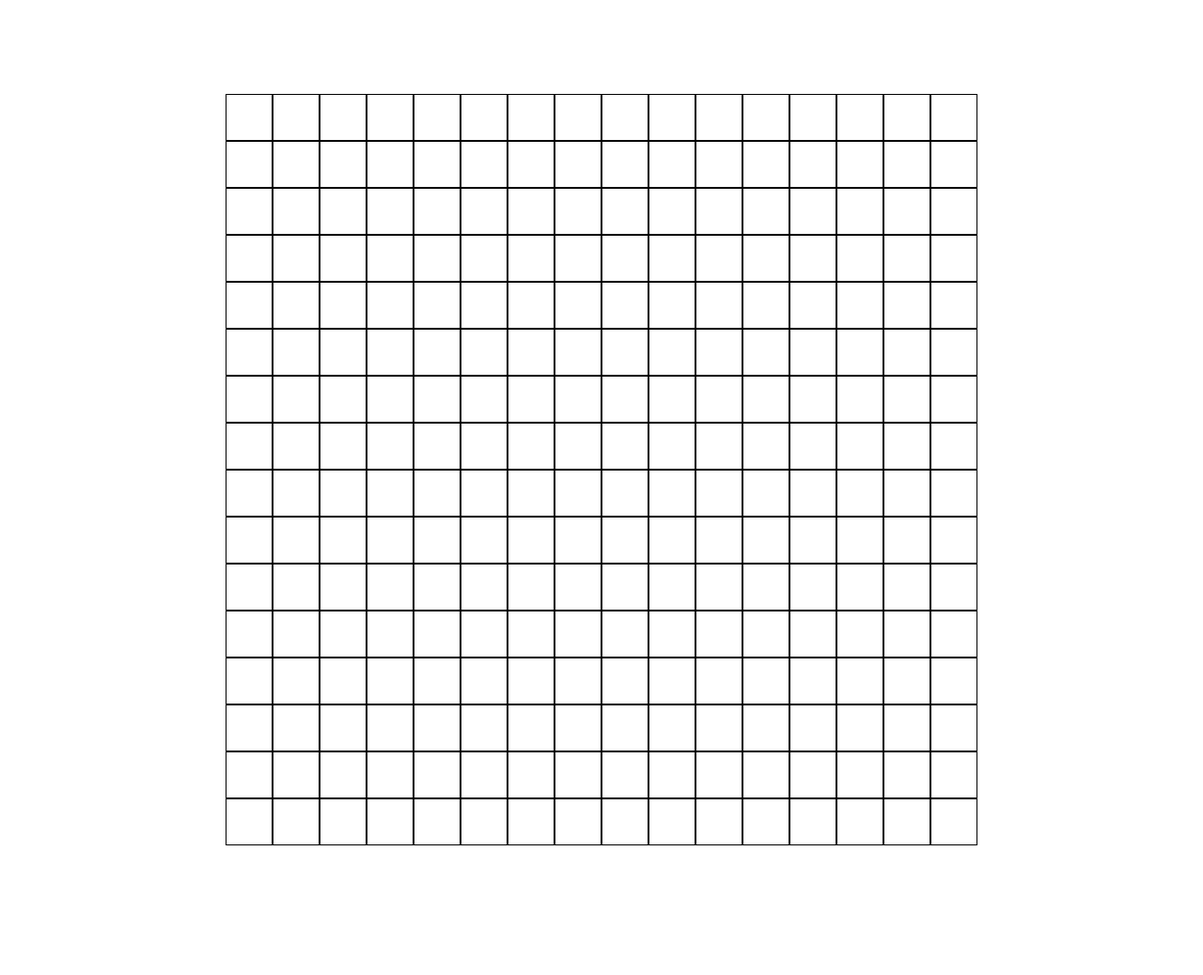
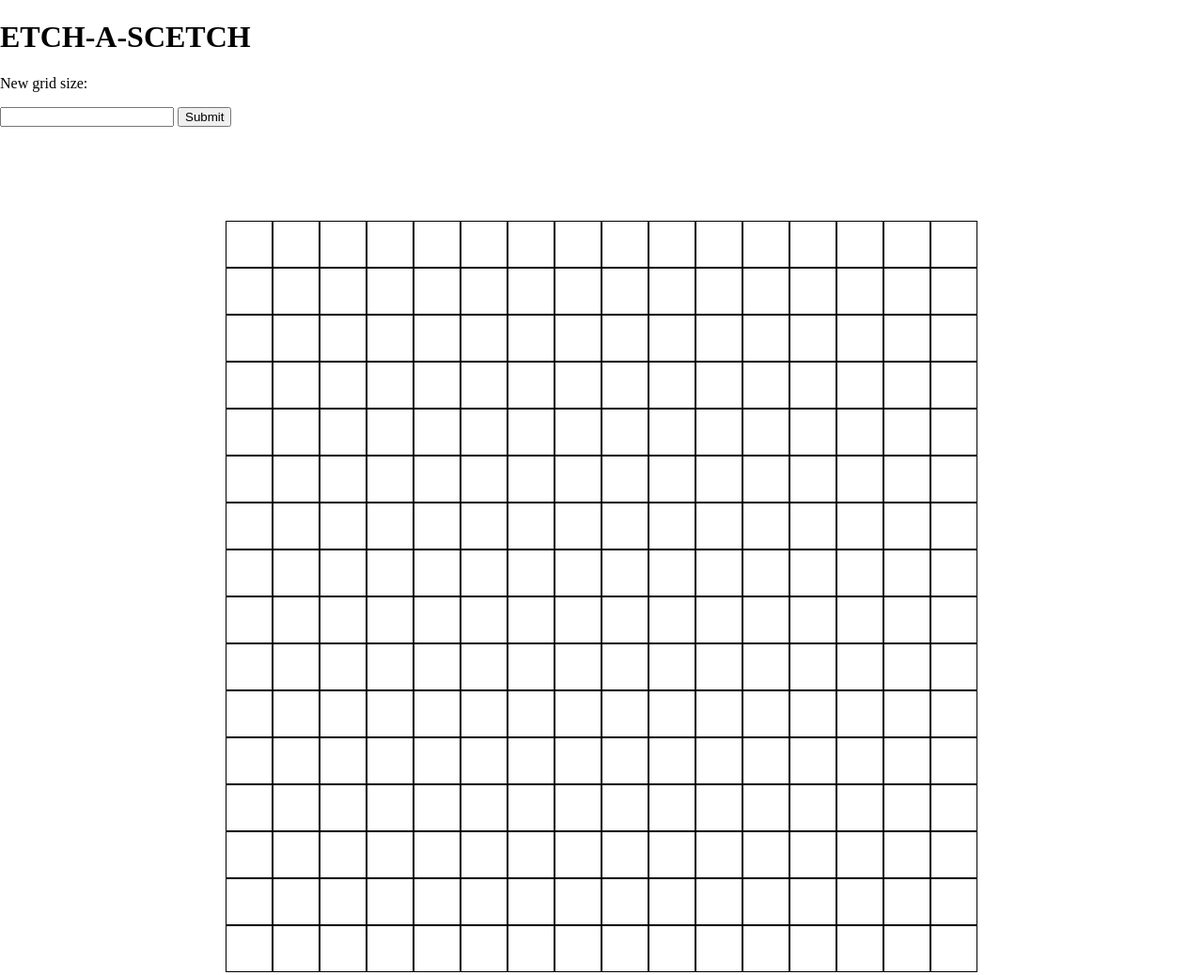
Before and after one commit to vdmshdrn/etch-a-scetch, a plain HTML site: page index.html in a window 1280 px wide. Shown: the whole page at 94% size. Before the commit the page ends 1000 px from the top, so only its background shows below. Drawn offline with Linux system fonts and the light colour scheme.

Commit message:
Add header div

```diff
--- a/index.html
+++ b/index.html
@@ -1,5 +1,6 @@
 <!DOCTYPE html>
 <html lang="en">
+
 <head>
     <meta charset="UTF-8">
     <meta http-equiv="X-UA-Compatible" content="IE=edge">
@@ -8,9 +9,20 @@
     <script src="etch-a-scetch.js" defer></script>
     <title>etch-a-scetch</title>
 </head>
+
 <body>
+    <div class="header">
+        <h1>ETCH-A-SCETCH</h1>
+
+        <div class="form">
+            <p>New grid size:</p>
+            <input type="text" class="user-input">
+            <button class="user-sabmit">Submit</button>
+        </div>
+    </div>
     <div class="container">
 
     </div>
 </body>
+
 </html>
```
